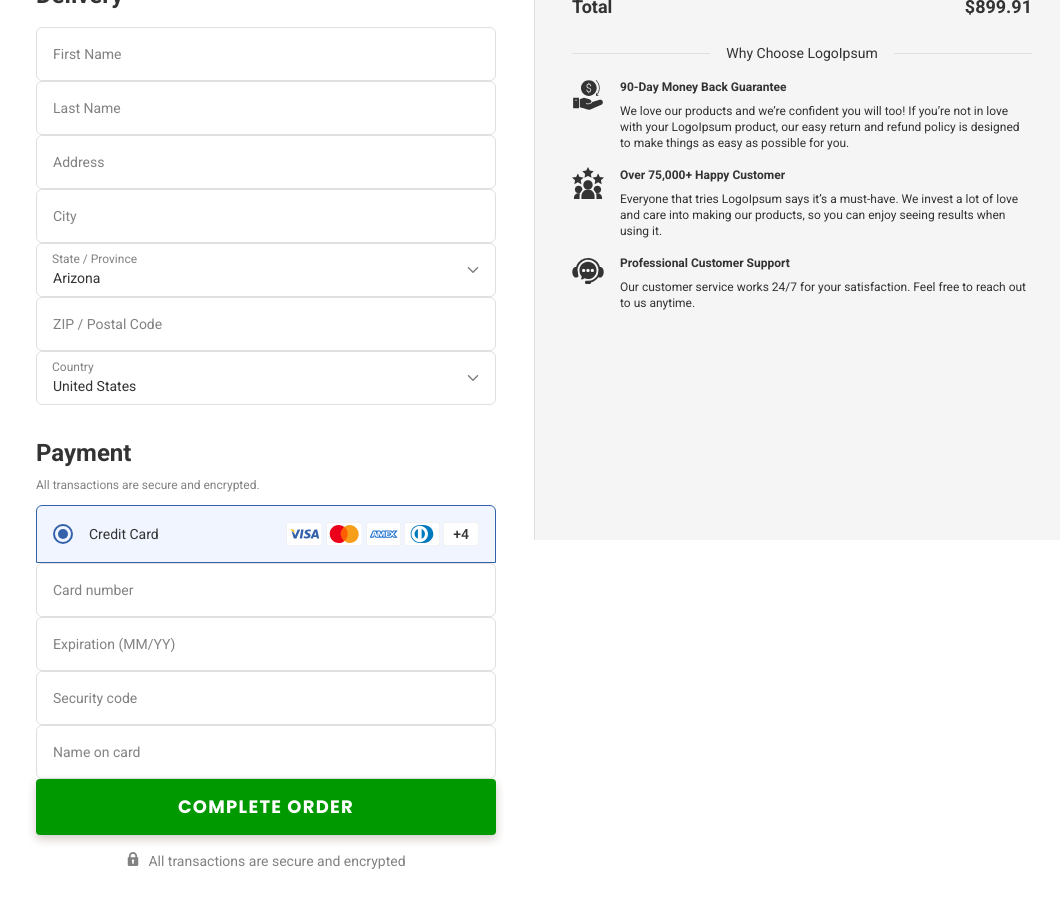
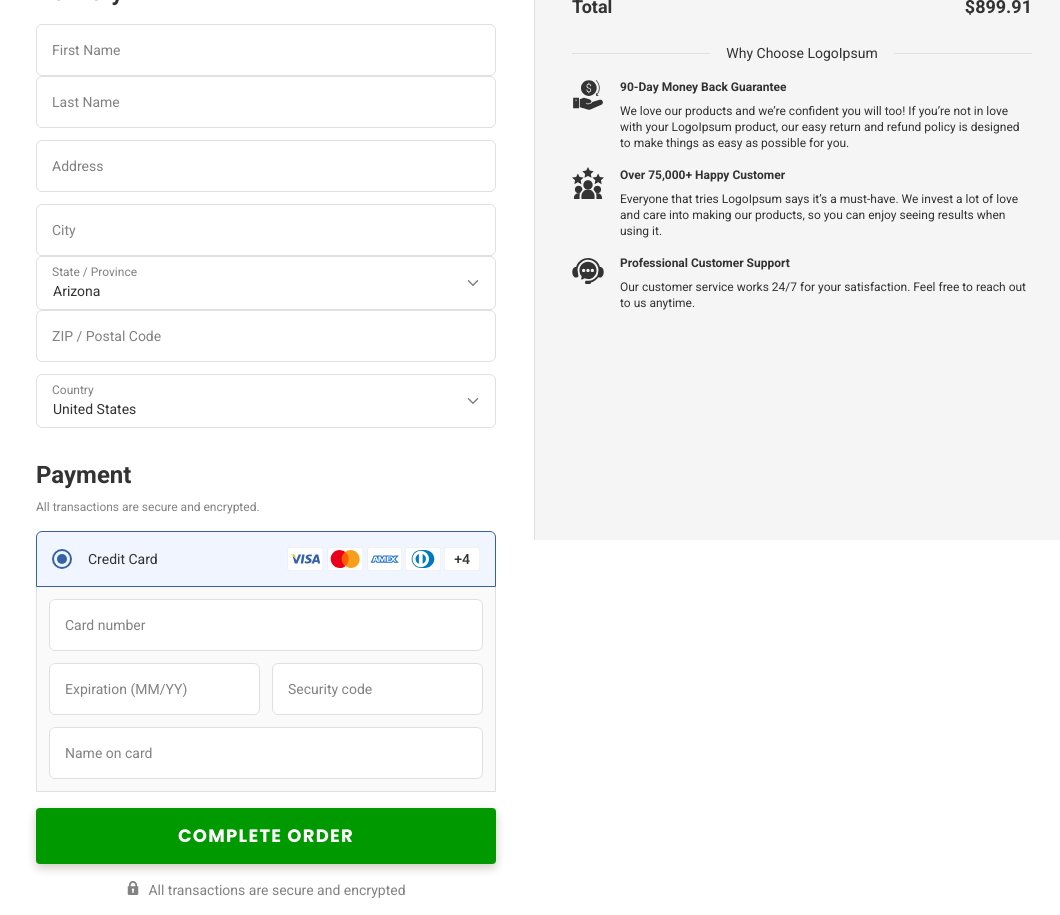
Before and after one commit to pocketful/Checkout, a React (Vite) app: page / in a window 1280 px wide. Shown: the part 260-1175 px from the top of the page, without its empty margins (106-1166 px from the left). Before the commit the page ends 1147 px from the top, so only its background shows below. Built offline with nearby package versions, Linux system fonts and the light colour scheme.

Commit message:
payment section style

```diff
--- a/src/components/UI/Button/Button.module.scss
+++ b/src/components/UI/Button/Button.module.scss
@@ -4,7 +4,7 @@
   @extend %font-secondary-s-bold;
 
   width: 100%;
-  padding: 16px 32px;
+  padding: 12px 32px;
   border-radius: 4px;
   border: none;
   box-shadow: 0 4px 10px 0 $shadow-color;
@@ -26,5 +26,7 @@
 
   @include for(ScreenMD) {
     font-size: $font-size-m;
+    padding-top: 16px;
+    padding-bottom: 16px;
   }
 }
--- a/src/components/UI/Input/Input.module.scss
+++ b/src/components/UI/Input/Input.module.scss
@@ -5,13 +5,13 @@
   color: $font-color;
   background-color: $white;
   width: 100%;
-  padding: 16px;
+  padding: 15px;
   border: 1px solid $gray-3;
   border-radius: 6px;
 
   &:focus {
     outline: none;
-    border: 1px solid $active-color;
+    border-color: $active-color;
   }
 
   &::placeholder {
--- a/src/components/pages/CheckoutPage/OrderForm/OrderForm.module.scss
+++ b/src/components/pages/CheckoutPage/OrderForm/OrderForm.module.scss
@@ -1,5 +1,7 @@
 .orderForm {
   background-color: $foreground-color;
+  display: flex;
+  flex-direction: column;
 
   @include for(ScreenMD) {
     background-color: initial;
@@ -37,10 +39,10 @@
 
 .formSection {
   background-color: $background-color;
-  padding: 16px $wrapper-pd;
+  padding: 15px $wrapper-pd;
   border-block: 1px solid $gray-3;
 
-  &:not(:last-child) {
+  &:not(:last-of-type) {
     margin-bottom: 16px;
   }
 
@@ -66,7 +68,7 @@
   text-align: center;
   align-items: center;
   background-color: $blue-light;
-  padding: 16px;
+  padding: 15px;
   border: 1px solid $active-color;
   border-top-left-radius: 6px;
   border-top-right-radius: 6px;
@@ -82,6 +84,7 @@
 
     .cardIcon {
       margin-left: 3px;
+      cursor: pointer;
     }
   }
 }
@@ -98,6 +101,42 @@
   }
 }
 
-// .cardDetailsGroup input {
-//   gap: 12px;
-// }
+.deliverySection {
+  .deliveryInputs {
+    display: grid;
+    gap: 12px;
+  }
+}
+
+.paymentSection {
+  .paymentInputs {
+    display: grid;
+    gap: 12px;
+    padding: 12px;
+    background-color: $form-background-color;
+    border: solid $gray-3;
+    border-width: 0 1px 1px;
+
+    .coupleInputs {
+      display: grid;
+      gap: 12px;
+      grid-template-columns: 1fr 1fr;
+    }
+  }
+
+  > button {
+    margin-top: 12px;
+  }
+}
+
+@include for(ScreenMD) {
+  .subtitle {
+    margin-bottom: 16px;
+  }
+
+  .paymentSection {
+    > button {
+      margin-top: 16px;
+    }
+  }
+}
--- a/src/components/pages/CheckoutPage/OrderForm/OrderForm.tsx
+++ b/src/components/pages/CheckoutPage/OrderForm/OrderForm.tsx
@@ -17,15 +17,16 @@ const OrderForm = () => {
   return (
     <section className={style.orderForm}>
       <form>
-        <section className={`${style.formSection} ${style.contact}`}>
+        <section className={`${style.formSection} ${style.contactSection}`}>
           <h2>Contact</h2>
           <div>
             <Input type="email" name="email" placeholder="Email Address" />
           </div>
         </section>
 
-        <section className={`${style.formSection} ${style.delivery}`}>
+        <section className={`${style.formSection} ${style.deliverySection}`}>
           <h2>Delivery</h2>
+          <div className={style.deliveryInputs}>
             <div className={style.fullNameGroup}>
               <Input type="text" name="first_name" placeholder="First Name" />
               <Input type="text" name="last_name" placeholder="Last Name" />
@@ -42,9 +43,10 @@ const OrderForm = () => {
             </div>
 
             <Select label="Country" name="selectedCountry" options={countries} />
+          </div>
         </section>
 
-        <section className={`${style.formSection} ${style.payment}`}>
+        <section className={`${style.formSection} ${style.paymentSection}`}>
           <h2>Payment</h2>
           <p className={style.subtitle}>All transactions are secure and encrypted.</p>
           <div className={style.card}>
@@ -65,11 +67,11 @@ const OrderForm = () => {
             </div> */}
               </div>
             </div>
-            <div className={style.cardDetailsGroup}>
+            <div className={style.paymentInputs}>
               <div>
                 <Input type="number" name="card_number" placeholder="Card number" />
               </div>
-              <div>
+              <div className={style.coupleInputs}>
                 <Input type="text" name="expiration" placeholder="Expiration (MM/YY)" />
                 <Input type="number" name="security_code" placeholder="Security code" />
               </div>
```
Lines whose indentation alone changed are shown as unchanged.
